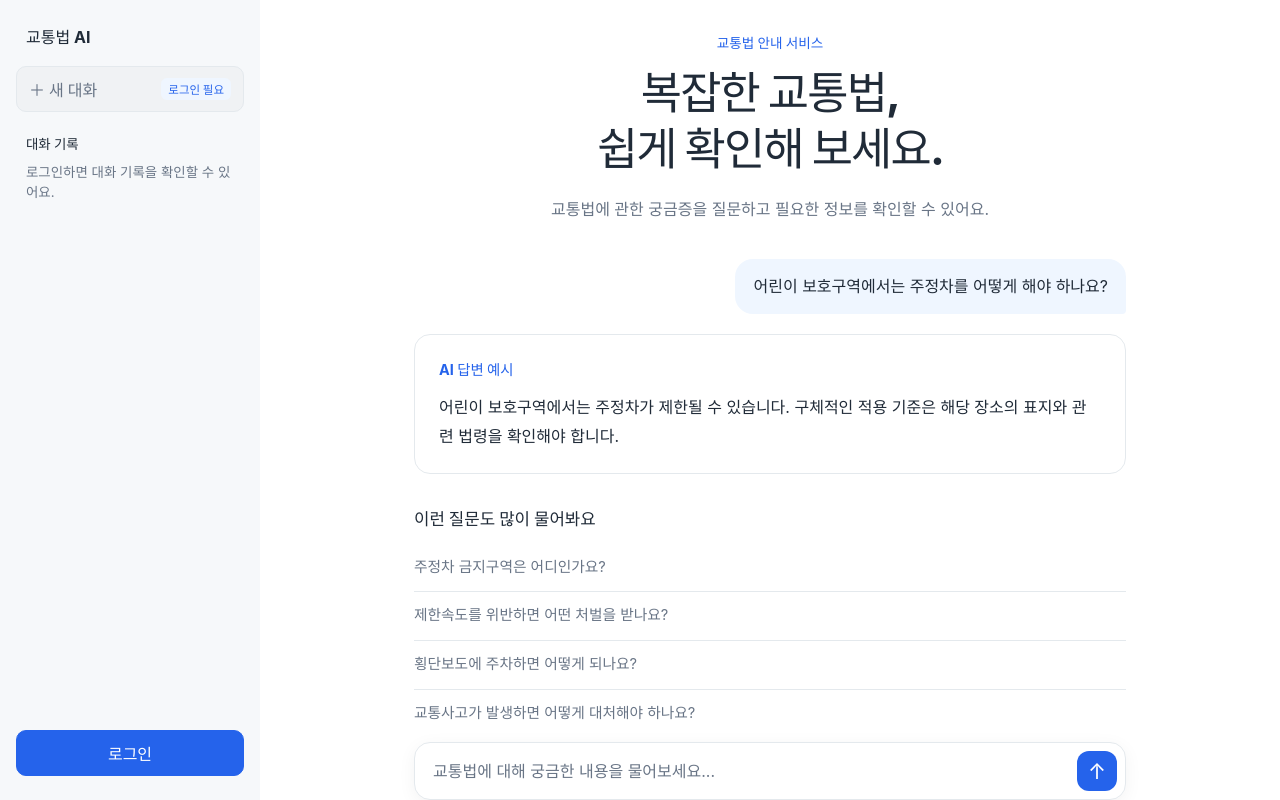
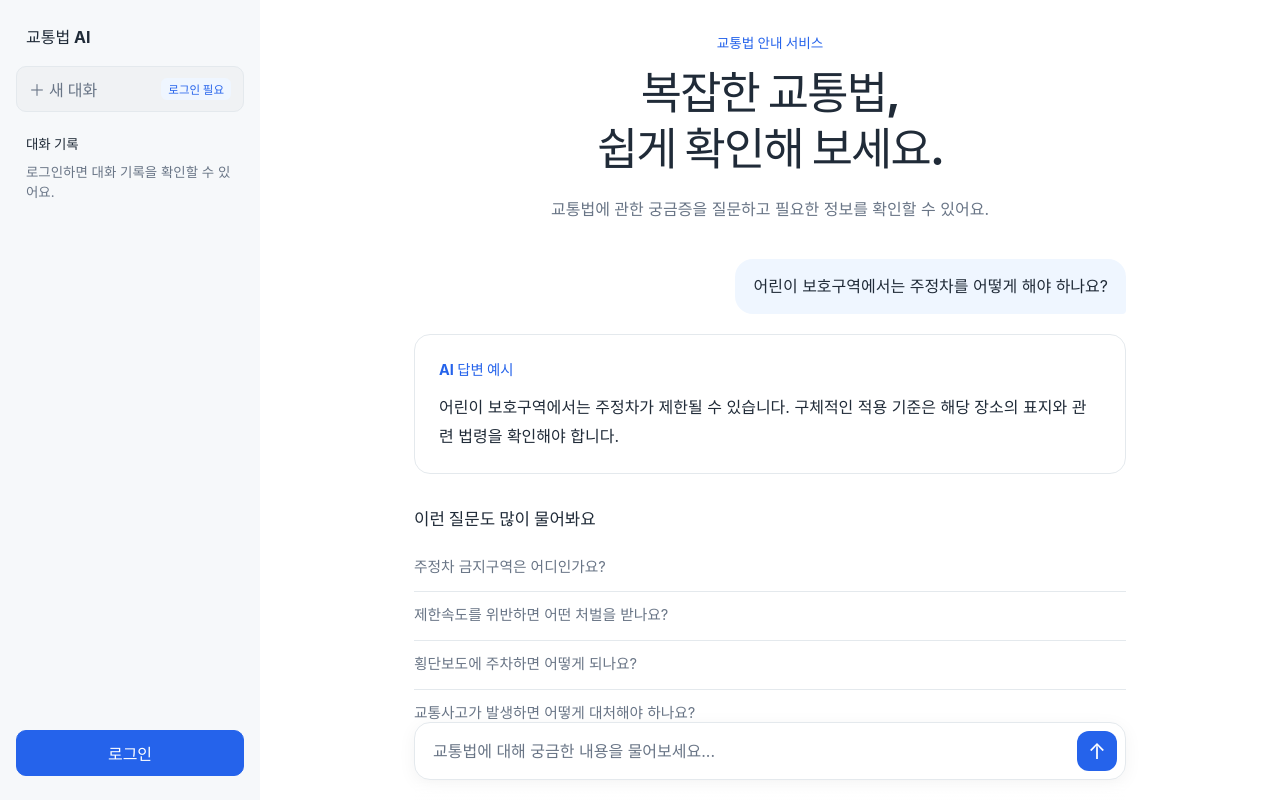
Before and after one commit to next-stop-siren/Next-Stop-Siren, a React (Vite) app in the folder frontend/: page / in a window 1280 px wide. Built offline with nearby package versions, Linux system fonts and the light colour scheme.

Commit message:
fix: 비로그인 페이지 입력창 하단 고정 및 스크롤 여백 처리

```diff
--- a/frontend/src/style.css
+++ b/frontend/src/style.css
@@ -177,12 +177,12 @@ input:focus-visible {
   flex-direction: column;
   width: 100%;
   max-width: 760px;
-  height: auto;
   min-width: 0;
-  min-height: 0;
+  min-height: 100%;
   margin: 0 auto;
-  padding: 32px 24px 20px;
-  overflow-y: visible;
+  padding: 32px 24px 28px;
+  overflow: visible;
+  box-sizing: border-box;
 }
 
 .intro-header {
@@ -295,18 +295,29 @@ input:focus-visible {
 /* Guest question input */
 .prompt-area {
   position: sticky;
-  bottom: 0;
+  bottom: 20px;
   z-index: 2;
   display: flex;
   flex: 0 0 auto;
   align-items: center;
   gap: 10px;
-  margin-top: auto;
+  margin: auto 0 20px;
   padding: 8px;
   border: 1px solid var(--color-border);
   border-radius: 16px;
   background: var(--color-surface);
   box-shadow: 0 4px 18px rgb(0 0 0 / 5%);
+}
+
+.prompt-area::after {
+  content: '';
+  position: absolute;
+  top: 100%;
+  left: 0;
+  right: 0;
+  height: 28px;
+  background: linear-gradient(to bottom, transparent, var(--color-surface) 85%);
+  pointer-events: none;
 }
 
 .prompt-area input {
@@ -545,7 +556,7 @@ input:focus-visible {
     height: auto;
     overflow-y: visible;
     min-height: 0;
-    padding: 24px 16px 16px;
+    padding: 24px 16px 24px;
   }
 
   .auth-modal {
@@ -555,7 +566,7 @@ input:focus-visible {
 
 @media (max-width: 480px) {
   .intro-page {
-    padding: 32px 16px 16px;
+    padding: 24px 16px 24px;
   }
 
   .intro-header h1 {
```
